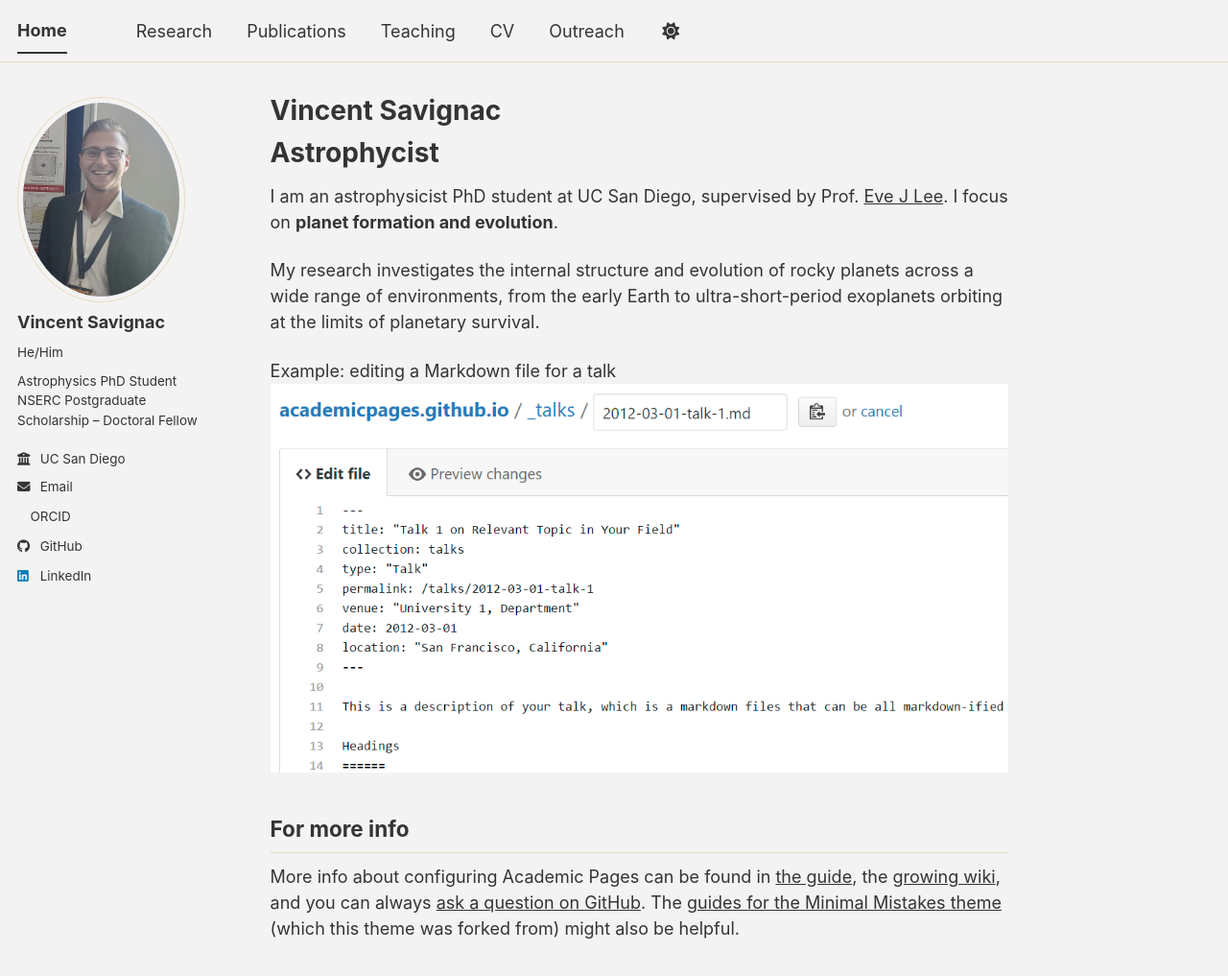
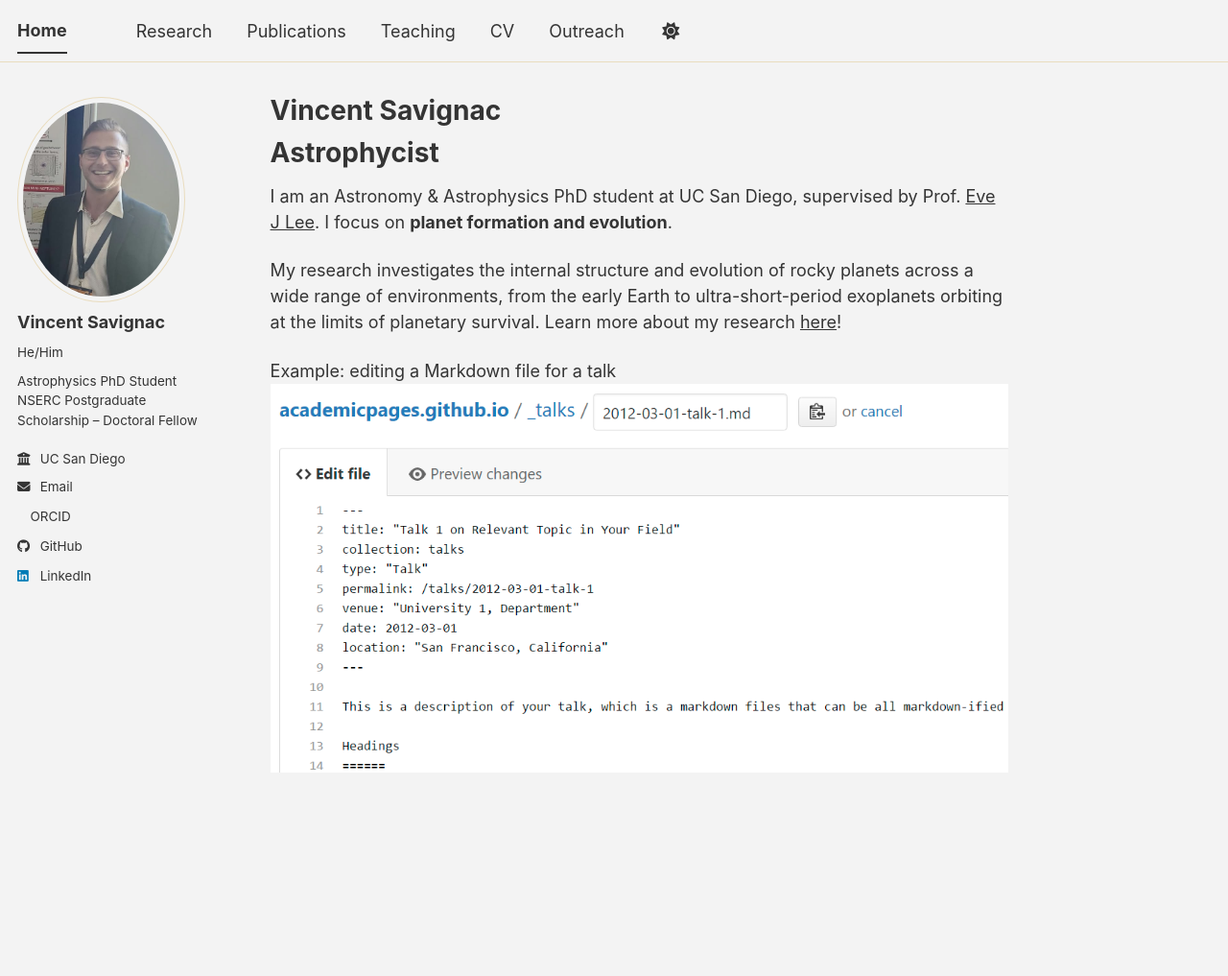
Before and after one commit to vincentsavignac/vincentsavignac.github.io, a Jekyll site: the page built from _pages/about.md, in a window 1280 px wide and 1032 px high. Shown: the top 1017 px of the window at 96% size. Built offline with Jekyll 4.4.1, drawn with Linux system fonts in a browser that asks for light colours; a script bundle is joined from its source files by our own code; a style sheet for code colours, icons or effects is not loaded.

Commit message:
Update about.md

```diff
--- a/_pages/about.md
+++ b/_pages/about.md
@@ -8,14 +8,10 @@ redirect_from:
 ---
 Astrophycist
 ======
-I am an astrophysicist PhD student at UC San Diego, supervised by Prof. [Eve J Lee](https://evjhlee.github.io/). I focus on **planet formation and evolution**.
+I am an Astronomy & Astrophysics PhD student at UC San Diego, supervised by Prof. [Eve J Lee](https://evjhlee.github.io/). I focus on **planet formation and evolution**.
 
-My research investigates the internal structure and evolution of rocky planets across a wide range of environments, from the early Earth to ultra-short-period exoplanets orbiting at the limits of planetary survival.
+My research investigates the internal structure and evolution of rocky planets across a wide range of environments, from the early Earth to ultra-short-period exoplanets orbiting at the limits of planetary survival. Learn more about my research [here](https://vincentsavignac.github.io/research/)!
 
 
 Example: editing a Markdown file for a talk
 ![Editing a Markdown file for a talk](/images/editing-talk.png)
-
-For more info
-------
-More info about configuring Academic Pages can be found in [the guide](https://academicpages.github.io/markdown/), the [growing wiki](https://github.com/academicpages/academicpages.github.io/wiki), and you can always [ask a question on GitHub](https://github.com/academicpages/academicpages.github.io/discussions). The [guides for the Minimal Mistakes theme](https://mmistakes.github.io/minimal-mistakes/docs/configuration/) (which this theme was forked from) might also be helpful.
```
